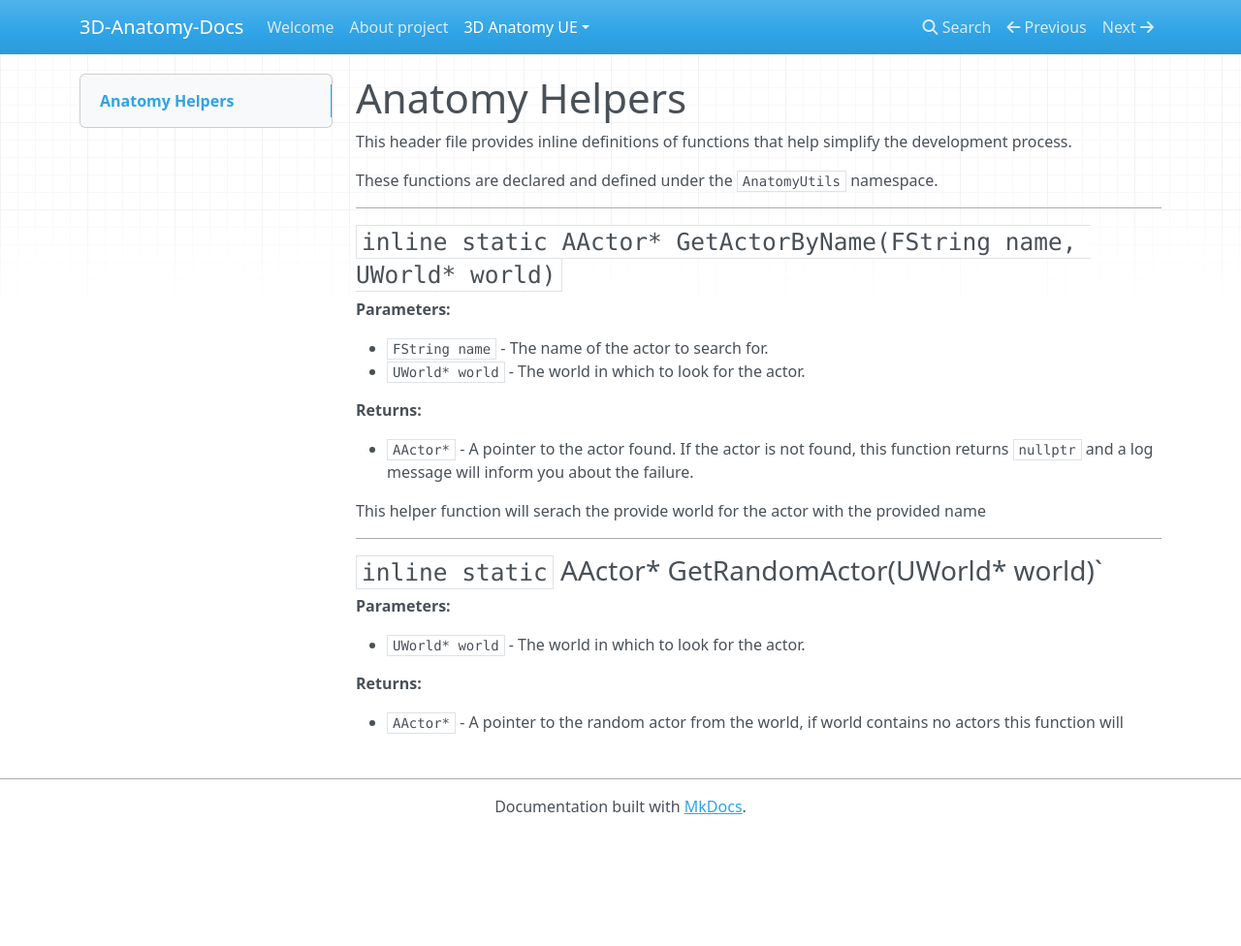
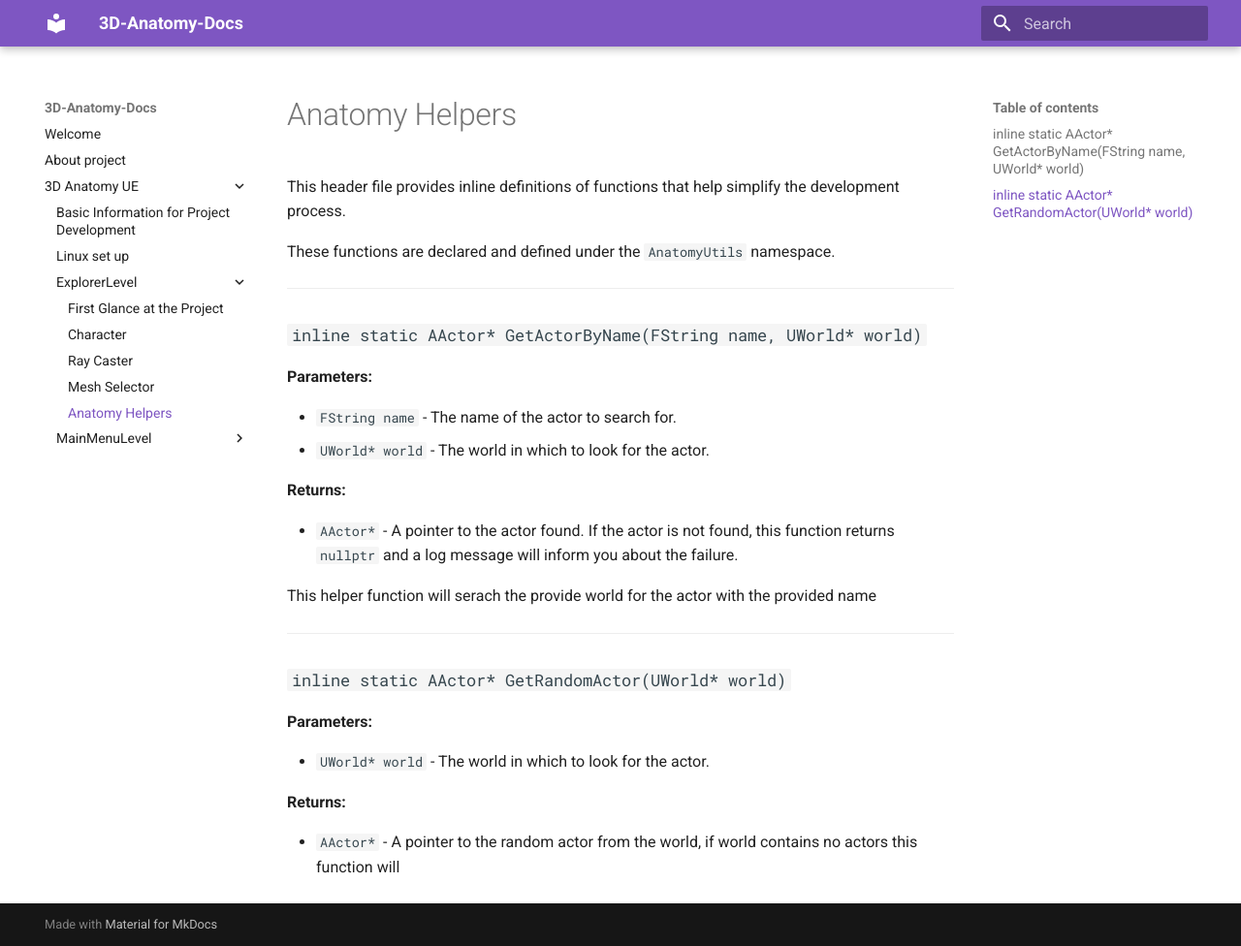
Before and after one commit to jrcz-data-science-lab/VirtualAnatomy-Documentation, an MkDocs documentation site: the page built from docs/3D-Anatomy-UE/ExplorerLevel/5. AnatomyHelpers.md, in a window 1280 px wide and 976 px high. Shown: the whole window at 97% size. Built offline with MkDocs 1.6.1 and Material for MkDocs 9.7.7, drawn with Linux system fonts in a browser that asks for light colours; nearby versions of some CDN libraries.

Commit message:
added pink theme

```diff
--- a/docs/3D-Anatomy-UE/ExplorerLevel/5. AnatomyHelpers.md
+++ b/docs/3D-Anatomy-UE/ExplorerLevel/5. AnatomyHelpers.md
@@ -22,7 +22,7 @@ This helper function will serach the provide world for the actor with the provid
 ---
 
 
-### `inline static` AActor* GetRandomActor(UWorld* world)`
+### `inline static AActor* GetRandomActor(UWorld* world)`
 
 
 **Parameters:**
--- a/mkdocs.yml
+++ b/mkdocs.yml
@@ -1,2 +1,7 @@
 site_name: 3D-Anatomy-Docs
 include_sidebar: false
+theme:
+  name: material
+  palette:
+    primary: deep-purple
+    accent: indigo
```
